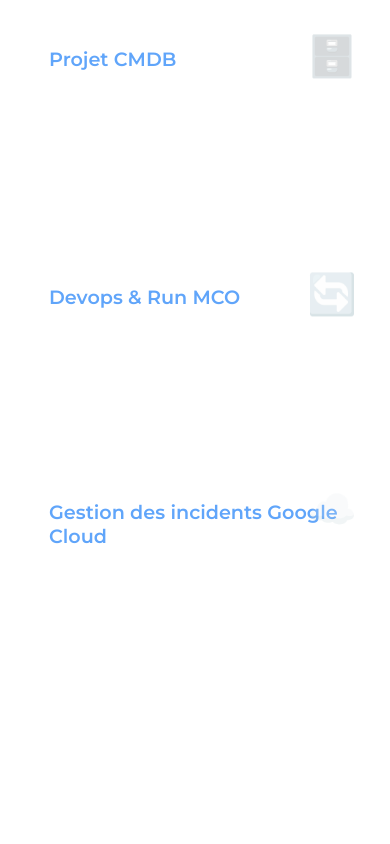
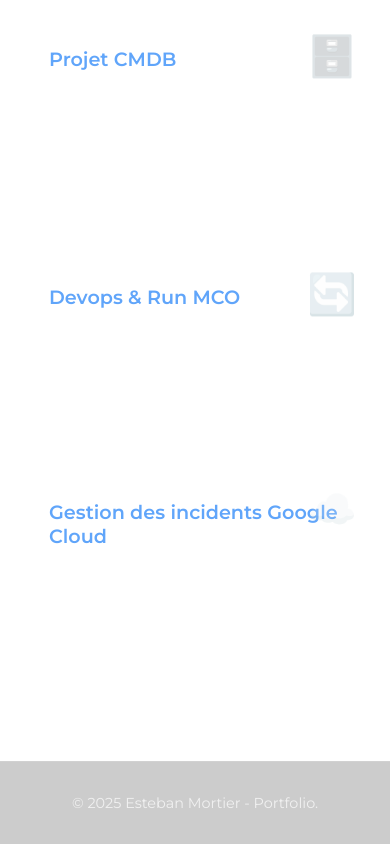
Before and after one commit to Esteban-Mo/newportfolio, a Next.js app: page / in a window 390 px wide. Shown: the part 3934-4778 px from the top of the page. Before the commit the page ends 4695 px from the top, so only its background shows below. Built offline with nearby package versions, Linux system fonts and the light colour scheme.

Commit message:
Add footer with modern, responsive styling
- Implement footer section with blurred background and subtle border
- Use inline styles for consistent design and responsive typography
- Add copyright notice with current year and personal branding

```diff
--- a/src/app/page.tsx
+++ b/src/app/page.tsx
@@ -924,6 +924,28 @@
           </div>
         </div>
       </section>
+
+      {/* Footer */}
+      <footer style={{
+        width: '100%',
+        backgroundColor: 'rgba(0, 0, 0, 0.2)',
+        backdropFilter: 'blur(10px)',
+        borderTop: '1px solid rgba(255, 255, 255, 0.1)',
+        padding: '2rem 1rem',
+        boxSizing: 'border-box',
+        marginTop: 'auto'
+      }}>
+        <div style={{
+          maxWidth: '1400px',
+          margin: '0 auto',
+          textAlign: 'center',
+          color: 'rgba(255, 255, 255, 0.7)',
+          fontSize: 'clamp(0.9rem, 2vw, 1rem)',
+          fontWeight: '400'
+        }}>
+          © 2025 Esteban Mortier - Portfolio.
+        </div>
+      </footer>
     </div>
   );
 }
```
